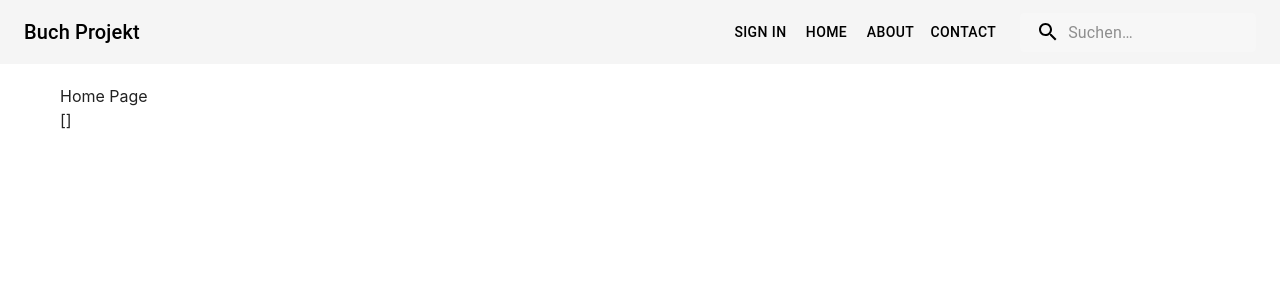
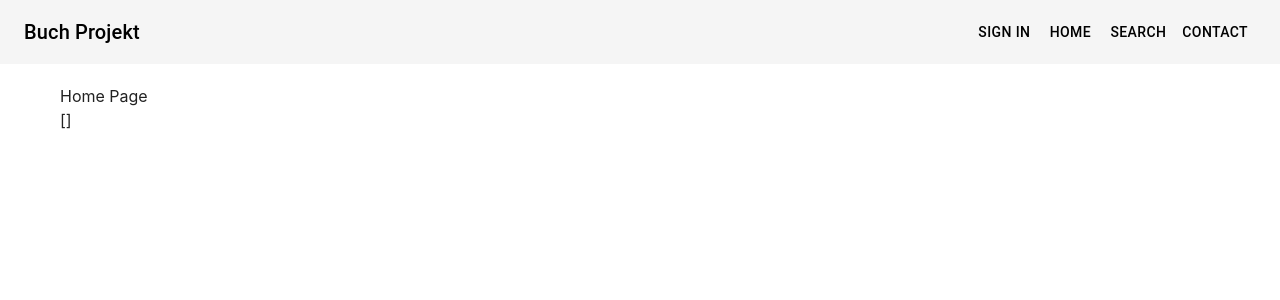
Before and after one commit to rirag12345/SWE-Abgabe-2-Gruppe-1, a React (Vite) app: page / in a window 1280 px wide. Shown: the top 300 px of the page. Built offline with nearby package versions, Linux system fonts and the light colour scheme; no server answers.

Commit message:
Deleted Search Bar, Added Search Button

```diff
--- a/src/components/Navbar.tsx
+++ b/src/components/Navbar.tsx
@@ -1,45 +1,5 @@
-
-import { AppBar, Toolbar, Typography, Button, InputBase } from '@mui/material';
-import { styled, alpha } from '@mui/material/styles';
-import SearchIcon from '@mui/icons-material/Search';
+import { AppBar, Toolbar, Typography, Button } from '@mui/material';
 import { Link } from 'react-router-dom';
-
-const Search = styled('div')(({ theme }) => ({
-  position: 'relative',
-  borderRadius: theme.shape.borderRadius,
-  backgroundColor: alpha(theme.palette.common.white, 0.15),
-  '&:hover': {
-    backgroundColor: alpha(theme.palette.common.white, 0.25),
-  },
-  marginLeft: theme.spacing(2),
-  width: '100%',
-  [theme.breakpoints.up('sm')]: {
-    width: 'auto',
-  },
-}));
-
-const SearchIconWrapper = styled('div')(({ theme }) => ({
-  padding: theme.spacing(0, 2),
-  height: '100%',
-  position: 'absolute',
-  pointerEvents: 'none',
-  display: 'flex',
-  alignItems: 'center',
-  justifyContent: 'center',
-}));
-
-const StyledInputBase = styled(InputBase)(({ theme }) => ({
-  color: 'inherit',
-  '& .MuiInputBase-input': {
-    padding: theme.spacing(1, 1, 1, 0),
-    paddingLeft: `calc(1em + ${theme.spacing(4)})`,
-    transition: theme.transitions.create('width'),
-    width: '100%',
-    [theme.breakpoints.up('md')]: {
-      width: '20ch',
-    },
-  },
-}));
 
 const Navbar = () => {
   return (
@@ -56,19 +16,8 @@ const Navbar = () => {
         {/* MUI Buttons */}
         <Button color="inherit" component={Link} to="/signin">Sign In</Button>
         <Button color="inherit" component={Link} to="/">Home</Button>
-        <Button color="inherit" component={Link} to="/about">About</Button>
+        <Button color="inherit" component={Link} to="/about">Search</Button>
         <Button color="inherit" component={Link} to="/contact">Contact</Button>
-
-        {/* Searchbar */}
-        <Search>
-          <SearchIconWrapper>
-            <SearchIcon />
-          </SearchIconWrapper>
-          <StyledInputBase
-            placeholder="Suchen…"
-            inputProps={{ 'aria-label': 'search' }}
-          />
-        </Search>
       </Toolbar>
     </AppBar>
   );
```
